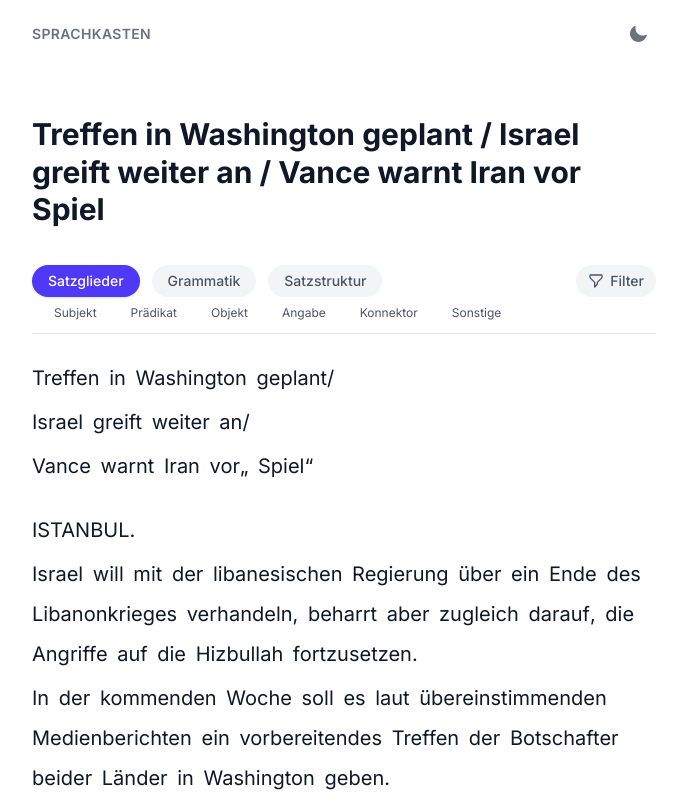
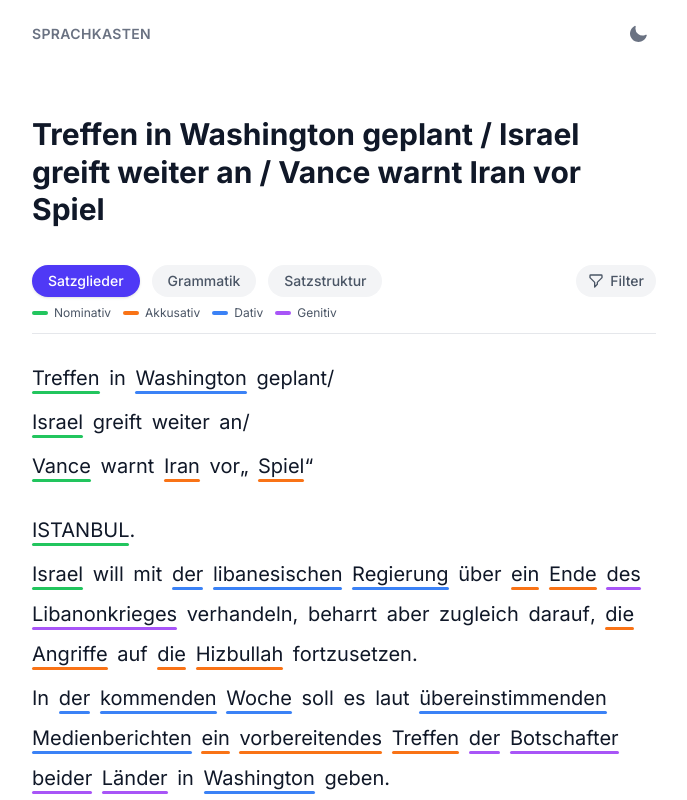
Before and after one commit to mfromage/sprachkasten, a Next.js app: page /klartext/artikel-1 in a window 1280 px wide. Both pictures are taken after a click on the button "Satzglieder". Shown: the top 800 px of the page, without its empty margins (296-983 px from the left). Built offline with nearby package versions, Linux system fonts and the light colour scheme.

Commit message:
feat: replace Satzglieder with case-based highlighting and hover translations

```diff
--- a/src/components/klartext/SyntaxLegend.tsx
+++ b/src/components/klartext/SyntaxLegend.tsx
@@ -1,17 +1,20 @@
-import { SYNTAX_GROUP_COLORS, SYNTAX_GROUP_LABELS, type SyntaxGroup } from "@/lib/syntax-colors";
-
-const GROUPS: SyntaxGroup[] = ["subject", "predicate", "object", "modifier", "connector", "other"];
+const CASES = [
+  { key: "Nom", label: "Nominativ", color: "var(--color-nom, #22c55e)" },
+  { key: "Acc", label: "Akkusativ", color: "var(--color-acc, #f97316)" },
+  { key: "Dat", label: "Dativ", color: "var(--color-dat, #3b82f6)" },
+  { key: "Gen", label: "Genitiv", color: "var(--color-gen, #a855f7)" },
+];
 
 export function SyntaxLegend() {
   return (
     <div className="flex flex-wrap gap-3 text-xs text-gray-600 dark:text-gray-400 animate-in fade-in slide-in-from-top-1 duration-300">
-      {GROUPS.map((group) => (
-        <div key={group} className="flex items-center gap-1.5">
+      {CASES.map((c) => (
+        <div key={c.key} className="flex items-center gap-1.5">
           <span
             className="inline-block w-4 h-1 rounded-full"
-            style={{ backgroundColor: SYNTAX_GROUP_COLORS[group] }}
+            style={{ backgroundColor: c.color }}
           />
-          <span>{SYNTAX_GROUP_LABELS[group]}</span>
+          <span>{c.label}</span>
         </div>
       ))}
     </div>
--- a/src/components/klartext/TokenWord.tsx
+++ b/src/components/klartext/TokenWord.tsx
@@ -2,8 +2,14 @@
 
 import { useState, useRef } from "react";
 import type { Token, NounPhrase } from "@/lib/types";
-import { getSyntaxGroup, SYNTAX_GROUP_COLORS } from "@/lib/syntax-colors";
 import { WordPopover } from "./WordPopover";
+
+const CASE_COLORS: Record<string, string> = {
+  Nom: "var(--color-nom, #22c55e)", // green
+  Acc: "var(--color-acc, #f97316)", // orange
+  Dat: "var(--color-dat, #3b82f6)", // blue
+  Gen: "var(--color-gen, #a855f7)", // purple
+};
 
 interface TokenWordProps {
   token: Token;
@@ -14,30 +20,51 @@ interface TokenWordProps {
 
 export function TokenWord({ token, showSyntax, highlightColor, nounPhrase }: TokenWordProps) {
   const [open, setOpen] = useState(false);
+  const [hover, setHover] = useState(false);
   const spanRef = useRef<HTMLSpanElement>(null);
 
   if (token.pos === "PUNCT") {
     return <span>{token.text}</span>;
   }
 
-  const group = getSyntaxGroup(token.syntactic_role);
-  const color = SYNTAX_GROUP_COLORS[group];
+  // Use nounPhrase case for coloring when showSyntax is on
+  const caseColor = nounPhrase?.case ? CASE_COLORS[nounPhrase.case] : undefined;
+
+  // Get first translation
+  const translation = token.translations?.[0]?.translations?.[0];
 
   return (
     <span className="relative inline" ref={spanRef}>
       <span
         onClick={() => setOpen(!open)}
+        onMouseEnter={() => setHover(true)}
+        onMouseLeave={() => setHover(false)}
         className="cursor-pointer transition-all duration-200 hover:bg-gray-100/70 dark:hover:bg-gray-800/70 rounded-sm px-0.5 -mx-0.5 pb-1"
         style={highlightColor ? { backgroundColor: highlightColor } : undefined}
       >
         {token.text}
-        {showSyntax && (
+        {showSyntax && caseColor && (
           <span
             className="absolute -bottom-1 left-0 right-0 h-[2.5px] rounded-full transition-colors duration-200"
-            style={{ backgroundColor: color }}
+            style={{ backgroundColor: caseColor }}
           />
         )}
       </span>
+
+      {/* Hover tooltip with translation, case_reason, notes */}
+      {hover && !open && (translation || nounPhrase) && (
+        <span className="absolute z-40 bottom-full left-1/2 -translate-x-1/2 mb-1 px-2 py-1 text-xs bg-gray-900 dark:bg-gray-100 text-white dark:text-gray-900 rounded shadow-lg whitespace-nowrap pointer-events-none animate-in fade-in zoom-in-95 duration-150">
+          {translation && <span className="font-medium">{translation}</span>}
+          {translation && nounPhrase && " · "}
+          {nounPhrase && (
+            <span className="text-gray-300 dark:text-gray-600">
+              {nounPhrase.case_reason}
+              {nounPhrase.notes?.length > 0 && ` · ${nounPhrase.notes.join(", ")}`}
+            </span>
+          )}
+        </span>
+      )}
+
       {open && <WordPopover token={token} nounPhrase={nounPhrase} onClose={() => setOpen(false)} />}
     </span>
   );
```
Also changed, not shown: src/lib/types.ts (+7 -0 lines).
